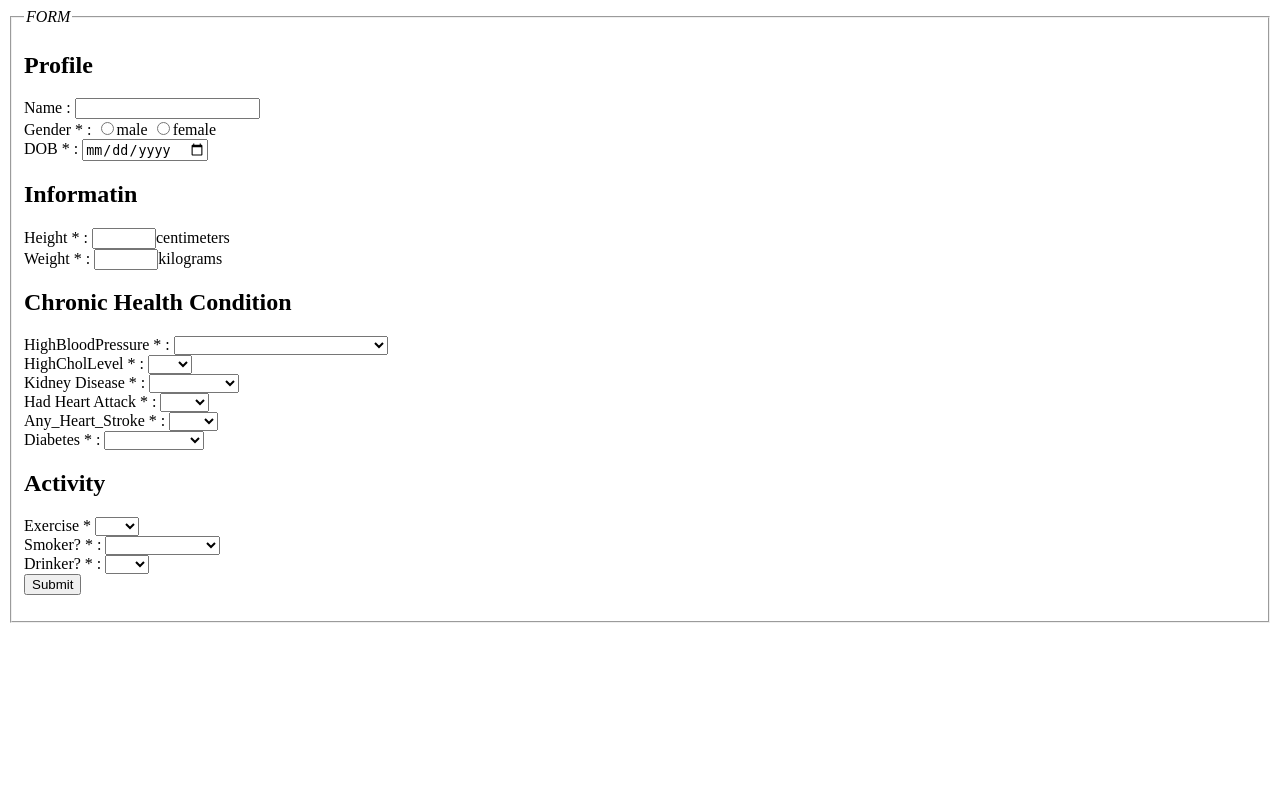
After one commit to Rishikesh-Reddy-Ch/Heart-Disease-Predictor, a Flask app: page /form in a window 1280 px wide. The commit adds this page. Run offline with Flask 3, Linux system fonts and the light colour scheme.

Commit message:
Update-2

```diff
--- a/app.py
+++ b/app.py
@@ -1,5 +1,6 @@
 from flask import Flask,render_template,request,flash,redirect,url_for,session,get_flashed_messages
 import functions as fn
+import pandas as pd
 # import jsonify
 
 app = Flask(__name__)
@@ -25,33 +26,18 @@ def register():
       return redirect(url_for('register'))
 
     elif  fn.numCheck(phoneNum) and  fn.emailValidate(email):
-      fn.updateCredentials(username,password,phoneNum,email)
+      updated=fn.updateCredentials(username,password,phoneNum,email)
+      if not updated:
+         flash("Unable to connect to database","error")
+         return redirect(url_for('register'))
       return redirect(url_for('login'))
 
     else:
       flash("Invalid Phone Number or emailId",'error')
 
       return redirect(url_for('register'))
-  return render_template('register.html')
+  return render_template('register.html',messages=get_flashed_messages(with_categories=True))
 
-# @app.route('/login', methods=['GET', 'POST'])
-# def login():
-#     if request.method == "GET":
-#         username = request.args.get('username')
-#         password = request.args.get('password')
-
-
-#         user = fn.verify_credentials(username, password)
-
-#         if user:
-#             # session['user'] = username
-#             return redirect(url_for('index'))
-
-#         else:
-#             flash('Invalid credentials, please try again.', 'error')
-
-#     messages = get_flashed_messages();
-#     return render_template('login.html',messages=messages)
 
 @app.route('/login', methods=['GET', 'POST'])
 def login():
@@ -62,13 +48,24 @@ def login():
         user = fn.verify_credentials(username, password)
 
         if user:
-            return redirect(url_for('index'))
+            session["Username"]=username
+            return redirect(url_for('form'))
         else:
             flash('Invalid credentials, please try again.', 'error')
             return(redirect(url_for('login')))
 
     messages = get_flashed_messages()
     return render_template('login.html', messages=messages)
-
+@app.route('/form',methods=['GET','POST'])
+def form():
+  if request.method=='POST':
+    names=['HadHeartAttack','HighBloodPressure','AnyHeartStroke','KidneyDisease','Diabetis','DiabetesAge','smoking','exercise','HighCholLevel','Gender','DateOfBirth','Height','Weight','Drinker']
+    formdata={}
+    for i in names:
+      formdata[i]=request.form[i]
+    if not fn.process_data(formdata,names,session["Username"]):
+       flash("Unable to access the dataBase","error")
+       return redirect(url_for("form"))
+  return render_template("form.html")
 if __name__ == "__main__":
   app.run(debug=True)
--- /dev/null
+++ b/templates/form.html
@@ -0,0 +1,146 @@
+<body>
+    <fieldset class="fieldset">
+        <legend style="font-style: italic;">FORM</legend>
+
+    <form class="form" method="post">
+
+        <section class="profile">
+            <h2>Profile</h2>
+        <div>
+            <label  for="">Name :</label>
+            <input name="Name" type="text" required>
+        </div>
+        <div>
+            <label for="">Gender<span class="requiredstar"> *</span> :</label>
+            <input type="radio" value="1" name="Gender" required>male
+            <input type="radio" value="2" name="Gender" required>female
+        </div>
+        <div>
+            <label for="">DOB<span class="requiredstar"> *</span> :</label>
+            <input type="date" id="DOB" onfocus="Blur.call(this)" name="DateOfBirth" >
+        </div>
+        </section>
+
+        <section class="info" >
+            <h2>Informatin</h2>
+        <div>
+            <label for="">Height<span class="requiredstar"> *</span> :</label>
+            <input type="number" name="Height" max="244" min="91" required>centimeters
+        </div>
+        <div>
+            <label for="">Weight<span class="requiredstar"> *</span> :</label>
+            <input type="number" name="Weight" min="23" max="295" required>kilograms
+        </div>
+    </section>
+    <section class="health">
+        <h2>Chronic Health Condition</h2>
+        <div>
+            <label for="">HighBloodPressure<span class="requiredstar"> *</span> :</label>
+            <select name="HighBloodPressure" id="highBp"  required>
+                <option value="" disabled selected></option>
+                <option value="1">Yes</option>
+                <option value="3">No</option>
+                <option value="4">borderline high/pre-hypertensive </option>
+            </select>
+        </div>
+        <div>
+            <label for="">HighCholLevel<span class="requiredstar"> *</span> :</label>
+            <select name="HighCholLevel" id="highChl" required>
+                <option value="" disabled selected></option>
+                <option value="1">Yes</option>
+                <option value="2">No</option>
+            </select>
+        </div>
+        <div>
+            <label for="">Kidney Disease<span class="requiredstar"> *</span> :</label>
+            <select name="KidneyDisease" id="kidneyDisease" required>
+                <option value="" disabled selected></option>
+                <option value="1">Yes</option>
+                <option value="2">No</option>
+                <option value="999">Don't Know</option>
+            </select>
+        </div>
+        <div>
+            <label for="HadHeartAttack">Had Heart Attack<span class="requiredstar"> *</span> :</label>
+            <select name="HadHeartAttack" id="hadHeartAttack" required>
+                <option value="" disabled selected></option>
+                <option value="1">YES</option>
+                <option value="2">NO</option>
+            </select>
+        </div>
+        <div>
+            <label for="AnyHeartStroke">Any_Heart_Stroke <span class="requiredstar"> *</span> :</label>
+            <select name="AnyHeartStroke" id="anyHeartStroke" required>
+                <option value="" disabled selected></option>
+                <option value="1">YES</option>
+                <option value="2">NO</optioon>
+            </select>
+        </div>
+        <div>
+            <label for="">Diabetes <span class="requiredstar"> *</span> :</label>
+            <select name="Diabetis" id="anyDiabetis" onclick=enable() required>
+                <option value="" disabled selected></option>
+                <option value="1">Yes</option>
+                <option value="3">No</option>
+                <option value="4">Pre Diabetes</option>
+                <option value="999">Don't Know</option>
+            </select>
+        </div>
+        <div id="DiabetisAge" hidden>
+            <label for="" >Diabetes Age:</label>
+            <input name="DiabetesAge" type="number" id="DiabetesAge-input" style="width: 40px;" min="1" max="97">
+        </div>
+            <script>
+                function enable(){
+                    element=document.getElementById("DiabetesAge");
+                    if (document.getElementById("anyDiabetis").value==1){
+                        element.hidden=false;
+                }
+                else{
+                    element.hidden=true;
+                    document.getElementById("DiabetisAge-input").value="";
+                }
+                }
+                function Blur(){
+                    this.blur();
+                }
+            </script>
+
+    </section>
+    <section class="activity">
+        <h2>Activity</h2>
+        <div>
+            <label for="">Exercise<span class="requiredstar"> *</span> </label>
+            <select name="exercise" id="exercise">
+                <option value="" disabled selected></option>
+                <option value="1">Yes</option>
+                <option value="2">No</option>
+            </select>
+        </div>
+        <div>
+            <label for="">Smoker?<span class="requiredstar"> *</span> :</label>
+            <select name="smoking" id="" required>
+                <option value="" disabled selected></option>
+                <option value="1" >Every Day</option>
+                <option value="2">Some times</option>
+                <option value="3">Former Smoker</option>
+                <option value="4">Not Smoker</option>
+            </select>
+        </div>
+        <div>
+            <label for="">Drinker?<span class="requiredstar"> *</span> :</label>
+            <select name="Drinker" id="drinking" required>
+                <option value="" disabled selected></option>
+                <option value="1">Yes</option>
+                <option value="2">No</option>
+                <!-- <option value="2">Not want to tell</option> -->
+            </select>
+        </div>
+    </section>
+
+    <div>
+    <input type="submit" name="" id="">
+    </div>
+    </form>
+</fieldset>
+</body>
--- a/templates/login.html
+++ b/templates/login.html
@@ -32,7 +32,7 @@
             /><i class="bx bxs-lock-alt"></i>
           </div>
           <div id="flash-messages" class="flash">
-            {% with messages = get_flashed_messages() %} {% if messages %}
+            {% if messages %}
             <ul>
               <script>
                 "use strict";
@@ -49,7 +49,7 @@
               <li>{{ message }}</li>
               {% endfor %}
             </ul>
-            {% endif %} {% endwith %}
+            {% endif %}
           </div>
           <div class="btn-login">
             <button type="submit" name="login">Login</button>
```
Also changed, not shown: functions.py (+103 -18 lines), templates/register.html (+4 -4 lines).
